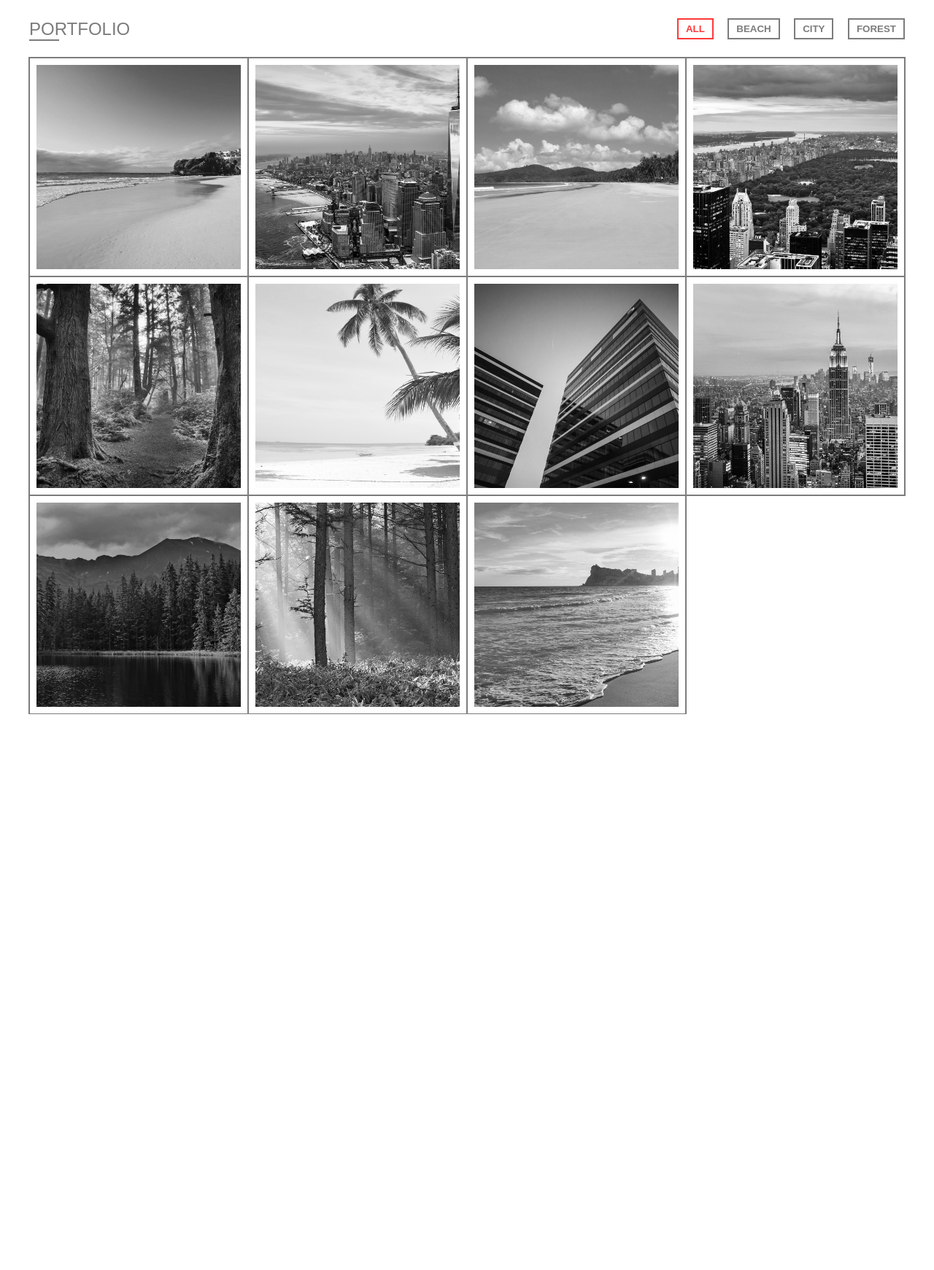
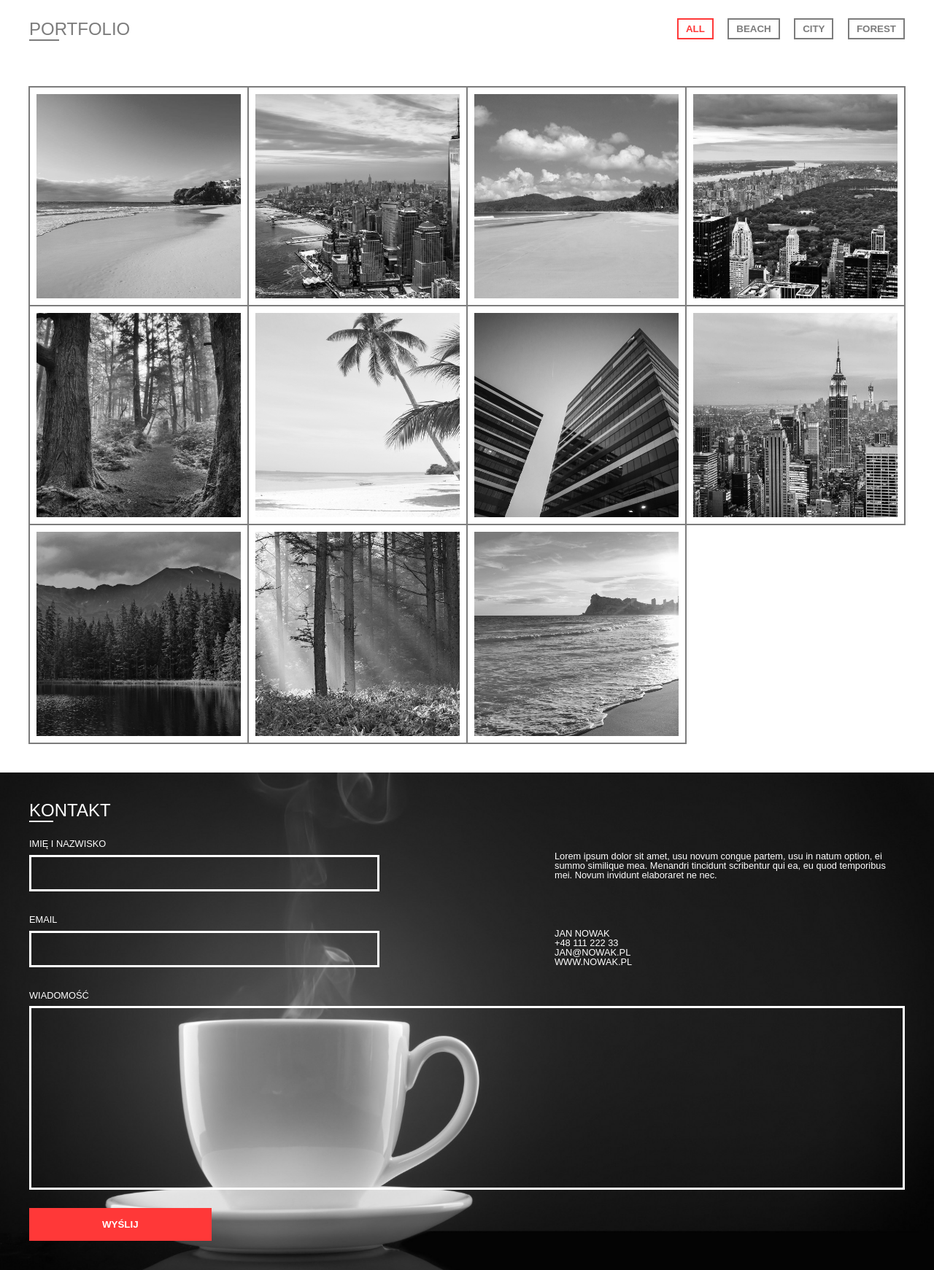
Before and after one commit to nazarchuk-dmitrij/portfolio-template, a PHP site: page / in a window 1280 px wide. Shown: the whole page at 73% size. Before the commit the page ends 979 px from the top, so only its background shows below. Run offline with PHP 8.4, Linux system fonts and the light colour scheme.

Commit message:
static layout done

```diff
--- a/css/main.css
+++ b/css/main.css
@@ -56,7 +56,7 @@ button {
 body {
   font-family: Arial;
 }
-body header, body .main-content {
+body header, body .gallery-wrapper, body .contact-form-holder {
   max-width: 1200px;
   margin: 0 auto;
 }
@@ -65,13 +65,19 @@ header {
   display: flex;
   justify-content: space-between;
   align-items: center;
-  padding: 25px 0;
+  padding: 25px 15px;
   color: #7C7C7C;
   text-transform: uppercase;
 }
 header h1 {
-  position: relative;
   font-size: 1.5em;
+}
+header h1 a {
+  color: #7C7C7C;
+  transition-duration: 0.3s;
+}
+header h1 a:hover {
+  color: #ff3838;
 }
 header .custom-underline:before {
   background-color: #7C7C7C;
@@ -106,20 +112,19 @@ header .active-button {
   height: 2px;
 }
 
-.main-content .gallery-wrapper {
+.gallery-wrapper {
   display: flex;
   flex-wrap: wrap;
-  width: 100%;
+  padding: 40px 15px;
 }
-.main-content .gallery-wrapper .image-wrapper {
+.gallery-wrapper .image-wrapper {
   position: relative;
   width: 25%;
   padding-top: 25%;
   overflow: hidden;
   box-shadow: 0px 0px 0px 1px #7C7C7C inset, 0px 0px 0px 1px #7C7C7C;
-  transition-duration: 0.3s;
 }
-.main-content .gallery-wrapper .image-wrapper .image-holder {
+.gallery-wrapper .image-wrapper .image-holder {
   position: absolute;
   top: 10px;
   bottom: 10px;
@@ -129,22 +134,20 @@ header .active-button {
   justify-content: center;
   align-content: center;
   overflow: hidden;
-  transition-duration: 0.3s;
   cursor: pointer;
 }
-.main-content .gallery-wrapper .image-wrapper .image-holder img {
+.gallery-wrapper .image-wrapper .image-holder img {
   height: 100%;
   filter: grayscale(100%);
-  transition-duration: 0.3s;
 }
-.main-content .gallery-wrapper .image-wrapper:hover {
+.gallery-wrapper .image-wrapper:hover {
   box-shadow: 0px 0px 0px 1px #ff3838 inset, 0px 0px 0px 1px #ff3838;
   z-index: 100;
 }
-.main-content .gallery-wrapper .image-wrapper:hover .image-holder {
+.gallery-wrapper .image-wrapper:hover .image-holder {
   background-color: #ff3838;
 }
-.main-content .gallery-wrapper .image-wrapper:hover .image-holder:before {
+.gallery-wrapper .image-wrapper:hover .image-holder:before {
   content: "+";
   position: absolute;
   width: 100%;
@@ -156,7 +159,114 @@ header .active-button {
   color: #FFFFFF;
   font-size: 3em;
   z-index: 150;
+}
+
+.contact-form-wrapper {
+  width: 100%;
+  padding: 40px 0;
+  background: url("../assets/images/contact-form-background.jpg") no-repeat center center fixed;
+  background-size: cover;
+  text-transform: uppercase;
+  color: #FFFFFF;
+}
+.contact-form-wrapper .contact-form-holder {
+  padding: 0 15px;
+}
+.contact-form-wrapper .contact-form-holder h2 {
+  display: table;
+  margin-bottom: 20px;
+  font-size: 1.5em;
+}
+.contact-form-wrapper .contact-form-holder h2:before {
+  background: #FFFFFF;
+}
+.contact-form-wrapper .contact-form-holder .contact-form {
+  display: flex;
+  flex-direction: column;
+  width: 100%;
+}
+.contact-form-wrapper .contact-form-holder .contact-form label {
+  font-size: 0.8em;
+  padding: 8px 0;
+}
+.contact-form-wrapper .contact-form-holder .contact-form input, .contact-form-wrapper .contact-form-holder .contact-form textarea {
+  margin-bottom: 25px;
+  padding: 8px 4px;
+  background: transparent;
+  border: 3px solid #FFFFFF;
+  color: #FFFFFF;
+  font-size: 1.5em;
+}
+.contact-form-wrapper .contact-form-holder .contact-form input:focus, .contact-form-wrapper .contact-form-holder .contact-form textarea:focus {
+  outline: none;
+}
+.contact-form-wrapper .contact-form-holder .contact-form .form-first-row {
+  display: flex;
+  justify-content: space-between;
+}
+.contact-form-wrapper .contact-form-holder .contact-form .form-first-row .form-column {
+  width: 40%;
+  display: flex;
+  flex-direction: column;
+  justify-content: space-between;
+}
+.contact-form-wrapper .contact-form-holder .contact-form .form-first-row .form-column .info {
+  padding: 25px 0;
+  text-transform: initial;
+  font-size: 0.8em;
+}
+.contact-form-wrapper .contact-form-holder .contact-form .form-first-row .form-column .contact-details {
+  text-transform: uppercase;
+}
+.contact-form-wrapper .contact-form-holder .contact-form .form-second-row {
+  display: flex;
+  flex-direction: column;
+  align-items: flex-start;
+}
+.contact-form-wrapper .contact-form-holder .contact-form .form-second-row textarea {
+  resize: none;
+  box-sizing: border-box;
+  width: 100%;
+}
+.contact-form-wrapper .contact-form-holder .contact-form .form-second-row button {
+  padding: 15px 100px;
+  background-color: #ff3838;
+  color: #FFFFFF;
+  text-transform: uppercase;
+  font-weight: bold;
   transition-duration: 0.3s;
+}
+.contact-form-wrapper .contact-form-holder .contact-form .form-second-row button:hover {
+  background-color: #FFFFFF;
+  color: #ff3838;
+}
+
+@media only screen and (max-width: 600px) {
+  header {
+    flex-direction: column;
+  }
+  header h1 {
+    margin-bottom: 20px;
+  }
+  header nav button {
+    margin-bottom: 6px;
+  }
+
+  .gallery-wrapper .image-wrapper {
+    width: 50%;
+    padding-top: 50%;
+  }
+
+  .contact-form-wrapper .contact-form-holder .contact-form .form-first-row {
+    flex-direction: column;
+  }
+  .contact-form-wrapper .contact-form-holder .contact-form .form-first-row .form-column {
+    width: 100%;
+  }
+  .contact-form-wrapper .contact-form-holder button {
+    box-sizing: border-box;
+    width: 100%;
+  }
 }
 
 /*# sourceMappingURL=main.css.map */
--- a/index.html
+++ b/index.html
@@ -12,7 +12,7 @@
 
 <body>
     <header>
-        <h1 class="custom-underline">Portfolio</h1>
+        <h1 class="custom-underline"><a href="intex.html">Portfolio</a></h1>
         <nav>
             <button class="active-button">All</button>
             <button>Beach</button>
@@ -20,7 +20,6 @@
             <button>Forest</button>
         </nav>
     </header>
-    <div class="main-content">
     <div class="gallery-wrapper">
         <div class="image-wrapper">
             <div class="image-holder">
@@ -78,7 +77,38 @@
             </div>
         </div>
     </div>
-        <div class="contact-form-wrapper"></div>
+    <div class="contact-form-wrapper">
+        <div class="contact-form-holder">
+            <h2 class="custom-underline">Kontakt</h2>
+            <form action="process.php" method="POST" class="contact-form">
+                <div class="form-first-row">
+                    <div class="form-column">
+                        <label for="fullname">Imię i Nazwisko</label>
+                        <input type="text" id="fullname" name="fullname">
+                        <label for="email">Email</label>
+                        <input type="text" id="email" name="email">
+                    </div>
+                    <div class="form-column">
+                        <div class="info">
+                            Lorem ipsum dolor sit amet, usu novum congue partem, usu
+                            in natum option, ei summo similique mea. Menandri tincidunt scribentur
+                            qui ea, eu quod temporibus mei. Novum invidunt elaboraret ne nec.
+                        </div>
+                        <div class="info contact-details">
+                            Jan Nowak <br>
+                            +48 111 222 33 <br>
+                            jan@nowak.pl <br>
+                            www.nowak.pl
+                        </div>
+                    </div>
+                </div>
+                <div class="form-second-row">
+                    <label for="message">Wiadomość</label>
+                    <textarea name="message" id="message" cols="30" rows="10"></textarea>
+                    <button type="submit">Wyślij</button>
+                </div>
+            </form>
+        </div>
     </div>
 </body>
 
--- a/sass/main.sass
+++ b/sass/main.sass
@@ -3,11 +3,12 @@
 $header-color: #7C7C7C
 $hover-color:  rgb(255, 56, 56)
 $main-font:    Arial
+$side-padding: 15px
 
 
 body
     font-family: $main-font
-    header, .main-content
+    header, .gallery-wrapper, .contact-form-holder
         max-width: 1200px
         margin: 0 auto
 
@@ -15,12 +16,17 @@ header
     display: flex
     justify-content: space-between
     align-items: center
-    padding: 25px 0
+    padding: 25px $side-padding
     color: $header-color
     text-transform: uppercase
     h1
-        position: relative
         font-size: 1.5em
+        a
+            color: $header-color
+            transition-duration: 0.3s
+
+            &:hover
+                color: $hover-color
     .custom-underline:before
         background-color: $header-color
     button
@@ -50,51 +56,135 @@ header
 
 
 
-.main-content
+.gallery-wrapper
+    display: flex
+    flex-wrap: wrap
+    padding: 40px $side-padding
+    .image-wrapper
+        position: relative
+        width: 25%
+        padding-top: 25%
+        overflow: hidden
+        box-shadow: 0px 0px 0px 1px $header-color inset, 0px 0px 0px 1px $header-color
+        .image-holder
+            position: absolute
+            top: 10px
+            bottom: 10px
+            left: 10px
+            right: 10px
+            display: flex
+            justify-content: center
+            align-content: center
+            overflow: hidden
+            cursor: pointer
+            img
+                height: 100%
+                filter: grayscale(100%)
+        &:hover
+            box-shadow: 0px 0px 0px 1px $hover-color inset, 0px 0px 0px 1px $hover-color
+            z-index: 100
+            .image-holder
+                background-color: $hover-color
+                &:before
+                    content: '+'
+                    position: absolute
+                    width: 100%
+                    height: 100%
+                    background-color: rgba(255, 56, 56, 0.8)
+                    display: flex
+                    justify-content: center
+                    align-items: center
+                    color: #FFFFFF
+                    font-size: 3em
+                    z-index: 150
+
+
+.contact-form-wrapper
+    width: 100%
+    padding: 40px 0
+    background: url('../assets/images/contact-form-background.jpg') no-repeat center center fixed
+    background-size: cover
+    text-transform: uppercase
+    color: #FFFFFF
+    .contact-form-holder
+        padding: 0 $side-padding
+        h2
+            display: table
+            margin-bottom: 20px
+            font-size: 1.5em
+            &:before
+                background: #FFFFFF
+        .contact-form
+            display: flex
+            flex-direction: column
+            width: 100%
+            label
+                font-size: 0.8em
+                padding: 8px 0
+            input, textarea
+                margin-bottom: 25px
+                padding: 8px 4px
+                background: transparent
+                border: 3px solid #FFFFFF
+                color: #FFFFFF
+                font-size: 1.5em
+                &:focus
+                    outline: none
+            .form-first-row
+                display: flex
+                justify-content: space-between
+                .form-column
+                    width: 40%
+                    display: flex
+                    flex-direction: column
+                    justify-content: space-between
+                    .info
+                        padding: 25px 0
+                        text-transform: initial
+                        font-size: 0.8em
+                    .contact-details
+                        text-transform: uppercase
+            .form-second-row
+                display: flex
+                flex-direction: column
+                align-items: flex-start
+                textarea
+                    resize: none
+                    box-sizing: border-box
+                    width: 100%
+                button
+                    padding: 15px 100px
+                    background-color: $hover-color
+                    color: #FFFFFF
+                    text-transform: uppercase
+                    font-weight: bold
+                    transition-duration: 0.3s
+                    &:hover
+                        background-color: #FFFFFF
+                        color: $hover-color
+
+@media only screen and (max-width: 600px)
+    header
+        flex-direction: column
+        h1
+            margin-bottom: 20px
+        nav
+            button
+                margin-bottom: 6px
+
     .gallery-wrapper
-        display: flex
-        flex-wrap: wrap
-        width: 100%
         .image-wrapper
-            position: relative
-            width: 25%
-            padding-top: 25%
-            overflow: hidden
-            box-shadow: 0px 0px 0px 1px $header-color inset, 0px 0px 0px 1px $header-color
-            transition-duration: .3s
-            .image-holder
-                position: absolute
-                top: 10px
-                bottom: 10px
-                left: 10px
-                right: 10px
-                display: flex
-                justify-content: center
-                align-content: center
-                overflow: hidden
-                transition-duration: .3s
-                cursor: pointer
-                img
-                    height: 100%
-                    filter: grayscale(100%)
-                    transition-duration: .3s
-            &:hover
-                box-shadow: 0px 0px 0px 1px $hover-color inset, 0px 0px 0px 1px $hover-color
-                z-index: 100
-                .image-holder
-                    background-color: $hover-color
-                    &:before
-                        content: '+'
-                        position: absolute
+            width: 50%
+            padding-top: 50%
+
+    .contact-form-wrapper
+        .contact-form-holder
+            .contact-form
+                .form-first-row
+                    flex-direction: column
+                    .form-column
+
                         width: 100%
-                        height: 100%
-                        background-color: rgba(255, 56, 56, 0.8)
-                        display: flex
-                        justify-content: center
-                        align-items: center
-                        color: #FFFFFF
-                        font-size: 3em
-                        z-index: 150
-                        transition-duration: .3s
-                    // img
-                    //     opacity: 0.5
+            button
+                box-sizing: border-box
+                width: 100%
```
Also changed, not shown: assets/images/contact-form-background.jpg (added), 1 other file. Lines whose indentation alone changed are shown as unchanged.
